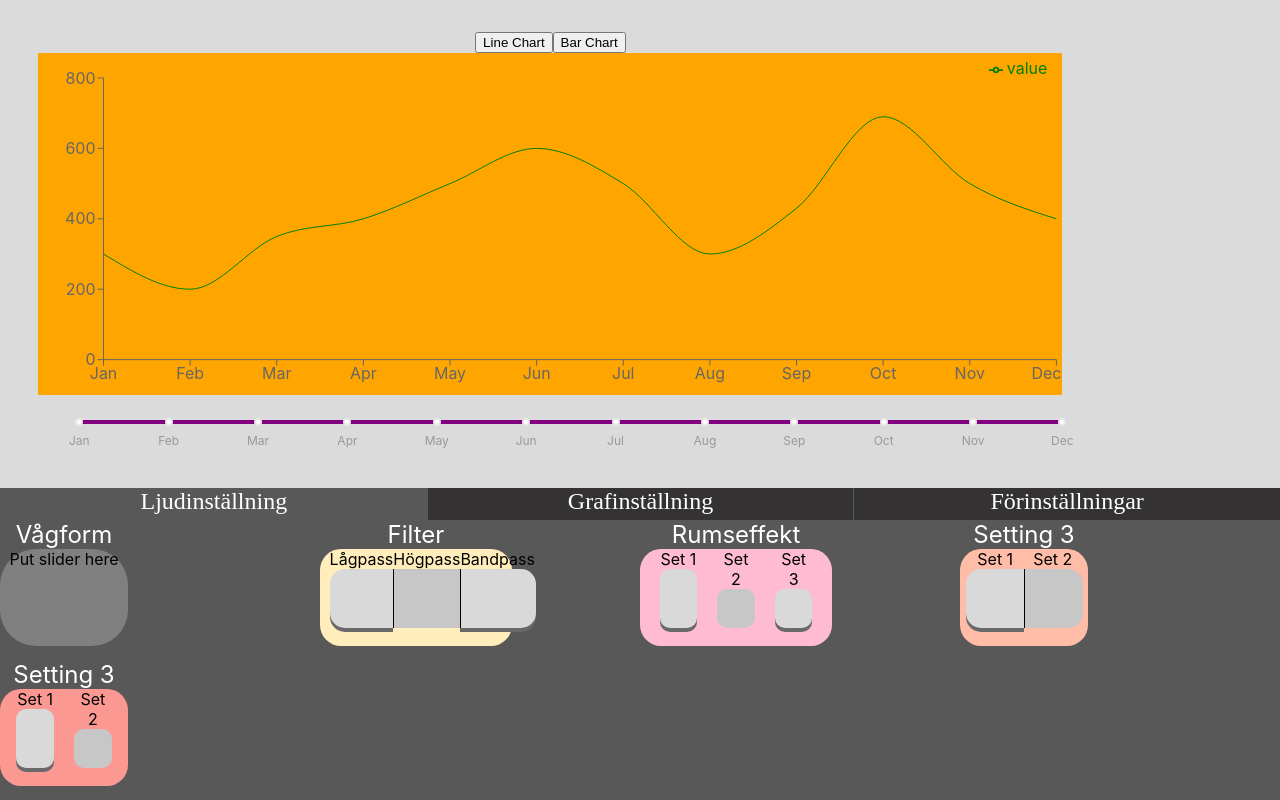
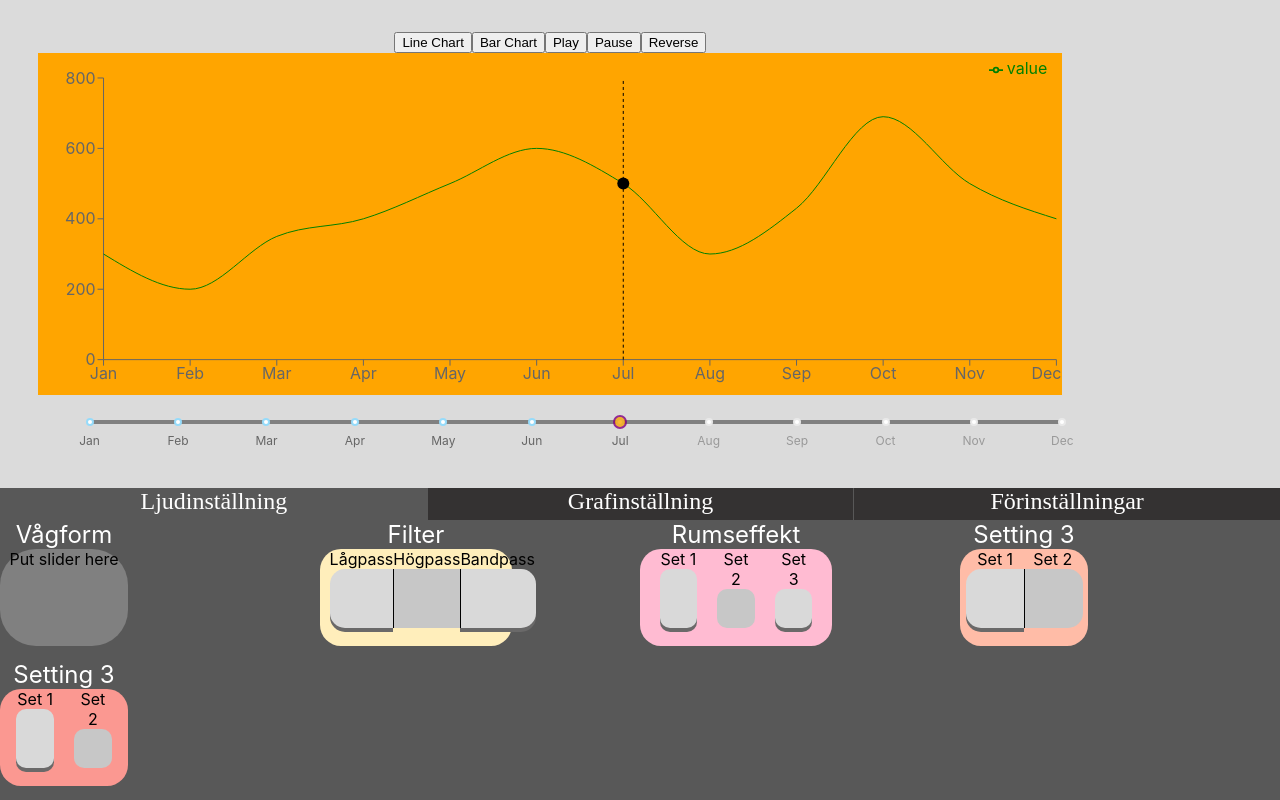
Before and after one commit to MaxErikssons/TNM100-UX-SonificationUI, a React (Create React App) app: page / in a window 1280 px wide. Built offline with nearby package versions, Linux system fonts and the light colour scheme.

Commit message:
Added play functionality and made some slider adjustments.

```diff
--- a/src/components/graph/graph.js
+++ b/src/components/graph/graph.js
@@ -1,4 +1,4 @@
-import React, { useState } from 'react';
+import React, { useState, useEffect, useRef } from 'react';
 import {
   LineChart,
   Line,
@@ -10,6 +10,7 @@ import {
   Legend,
   ResponsiveContainer,
   ReferenceLine,
+  Cell,
 } from 'recharts';
 import Slider from 'rc-slider';
 import 'rc-slider/assets/index.css';
@@ -33,17 +34,59 @@ const marks = data.map((entry, index) => ({ value: index, label: entry.name }));
 
 const Graph = () => {
   const [chartType, setChartType] = useState('line');
-  const [selectedDataIndex, setSelectedDataIndex] = useState(null);
+  const [selectedDataIndex, setSelectedDataIndex] = useState(data.length / 2);
+  const [isPlaying, setIsPlaying] = useState(false);
+  const [reverse, setReverse] = useState(false);
+  const intervalRef = useRef();
 
   const handleSliderChange = (value) => {
     setSelectedDataIndex(value);
+    setIsPlaying(false);
   };
+
+  const handlePlayButtonClick = () => {
+    setIsPlaying(true);
+  };
+
+  const handlePauseButtonClick = () => {
+    setIsPlaying(false);
+  };
+
+  const handleReverseButtonClick = () => {
+    setReverse(!reverse);
+    setIsPlaying(true);
+  };
+
+  useEffect(() => {
+    if (isPlaying) {
+      intervalRef.current = setInterval(() => {
+        setSelectedDataIndex((prevIndex) =>
+          reverse
+            ? prevIndex === data.length - 1
+              ? 0
+              : prevIndex + 1
+            : prevIndex === 0
+            ? data.length - 1
+            : prevIndex - 1
+        );
+      }, 300);
+    } else {
+      clearInterval(intervalRef.current);
+    }
+
+    return () => clearInterval(intervalRef.current);
+  }, [isPlaying, reverse]);
 
   const renderChart = () => {
     const selectedData = data[selectedDataIndex];
     if (chartType === 'line') {
       return (
-        <LineChart data={data}>
+        <LineChart
+          data={data}
+          onMouseMove={(e) => {
+            if (e.isTooltipActive) setSelectedDataIndex(e.activeTooltipIndex);
+          }}
+        >
           <XAxis dataKey='name' />
           <YAxis />
           <Tooltip />
@@ -74,19 +117,24 @@ const Graph = () => {
       );
     } else {
       return (
-        <BarChart data={data}>
+        <BarChart
+          data={data}
+          onMouseMove={(e) => {
+            if (e.isTooltipActive) setSelectedDataIndex(e.activeTooltipIndex);
+          }}
+        >
           <XAxis dataKey='name' />
           <YAxis />
           <Tooltip />
-          <Legend />
-          <Bar dataKey='value' fill='#ff7300' />
-          {selectedData && (
-            <ReferenceLine
-              x={selectedData.name}
-              strokeDasharray='3 3'
-              stroke='black'
-            />
-          )}
+          <Legend verticalAlign='top' align='right' />
+          <Bar dataKey='value'>
+            {data.map((entry, index) => (
+              <Cell
+                key={`cell-${index}`}
+                fill={selectedDataIndex === index ? 'blue' : 'gray'}
+              />
+            ))}
+          </Bar>
         </BarChart>
       );
     }
@@ -109,6 +157,9 @@ const Graph = () => {
       >
         <button onClick={() => setChartType('line')}>Line Chart</button>
         <button onClick={() => setChartType('bar')}>Bar Chart</button>
+        <button onClick={() => handlePlayButtonClick()}>Play</button>
+        <button onClick={() => handlePauseButtonClick()}>Pause</button>
+        <button onClick={() => handleReverseButtonClick()}>Reverse</button>
       </div>
       <ResponsiveContainer style={{ backgroundColor: 'orange' }}>
         {renderChart()}
@@ -116,8 +167,8 @@ const Graph = () => {
       <div
         style={{
           marginTop: '20px',
-          width: '96%',
-          marginLeft: '4%',
+          width: '95%',
+          marginLeft: '5%',
         }}
       >
         <Slider
@@ -128,14 +179,14 @@ const Graph = () => {
           onChange={handleSliderChange}
           value={selectedDataIndex}
           railStyle={{
-            backgroundColor: 'purple', // Change the color of the rail
+            backgroundColor: 'gray', // Change the color of the rail
           }}
           trackStyle={{
-            backgroundColor: 'orange', // Change the color of the track
+            backgroundColor: 'gray', // Change the color of the track
           }}
           handleStyle={{
-            borderColor: 'blue', // Change the color of the circle inside the slider
-            backgroundColor: 'white', // Change the background color of the circle inside the slider
+            borderColor: 'purple', // Change the color of the circle inside the slider
+            backgroundColor: 'orange', // Change the background color of the circle inside the slider
           }}
         />
       </div>
```
